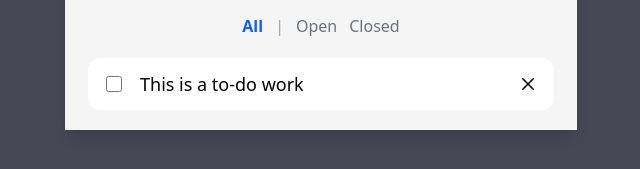
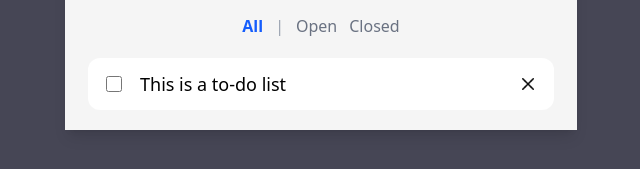
Before and after one commit to dadhichvansh/todo-list-app, a website built with Vite: page index.html in a window 1280 px wide. Shown: the part 403-572 px from the top of the page, 319-959 px from the left. Built offline with nearby package versions, Linux system fonts and the light colour scheme.

Commit message:
Update index.html

```diff
--- a/index.html
+++ b/index.html
@@ -66,7 +66,7 @@
               type="checkbox"
               class="w-4 h-4 sm:w-5 sm:h-4 cursor-pointer rounded"
             />
-            <h3 class="text-lg">This is a to-do work</h3>
+            <h3 class="text-lg">This is a to-do list</h3>
           </div>
           <div>
             <button class="w-auto h-auto p-1 rounded hover:bg-blue-300">
```
